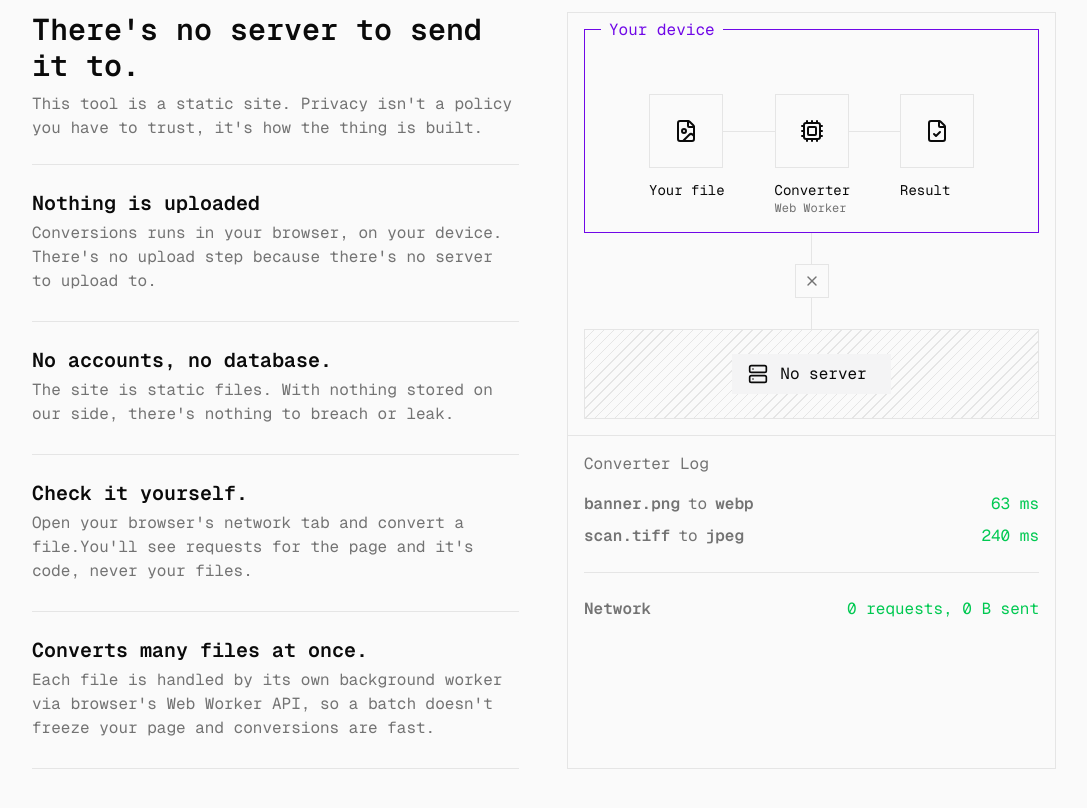
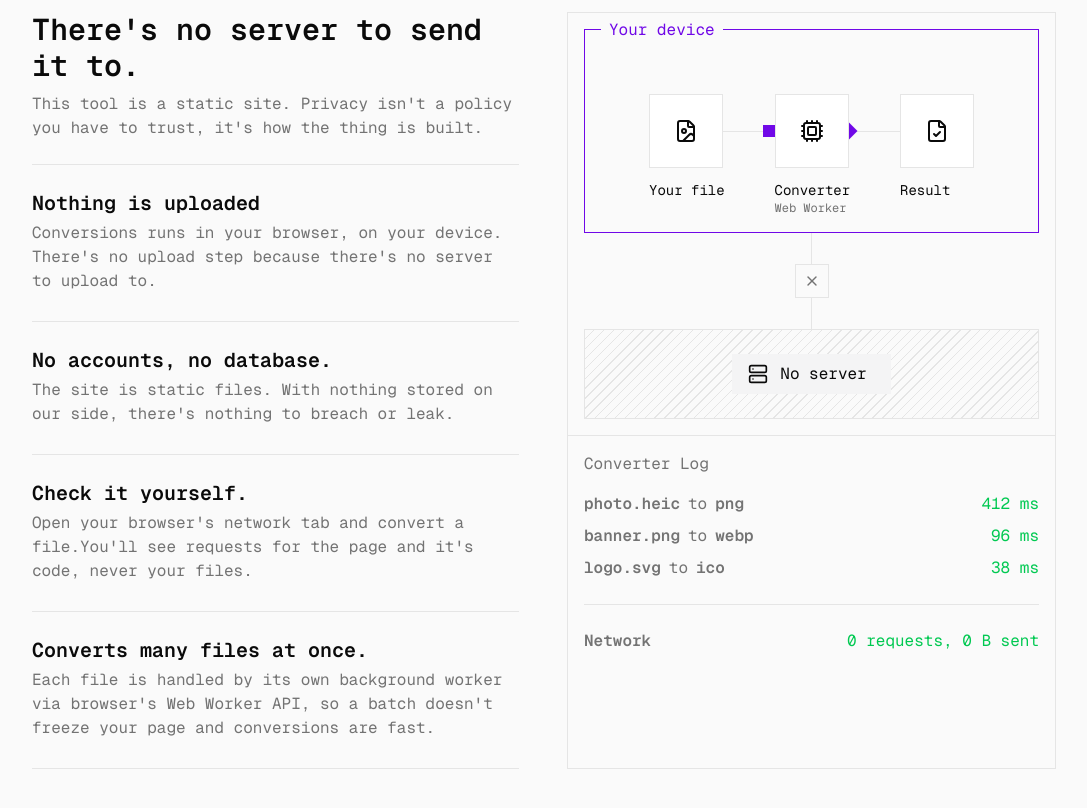
Before and after one commit to salman9802/image2image, a Next.js app: page / in a window 1280 px wide. Shown: the part 1060-1868 px from the top of the page, without its empty margins (96-1183 px from the left). Built offline with nearby package versions, Linux system fonts and the light colour scheme.

Commit message:
feat: add animation to `FeatureSection`'s diagram

```diff
--- a/app/_components/FeatureSection.tsx
+++ b/app/_components/FeatureSection.tsx
@@ -3,7 +3,8 @@
 import { Separator } from "@/components/ui/separator"
 import { Cpu, FileCheck, FileImage, Server, X } from "lucide-react";
 import React from "react";
-import { PiFileFill } from "react-icons/pi";
+import { motion } from "motion/react";
+import { gsap, useGSAP } from "@/lib/gsap";
 
 type TFeature = {
   title: string;
@@ -28,7 +29,66 @@ const FEATURES: TFeature[] = [
   }
 ];
 
+const CONVERSIONS = [
+  { from: "photo.heic", to: "png", ms: 412 },
+  { from: "banner.png", to: "webp", ms: 96 },
+  { from: "logo.svg", to: "ico", ms: 38 },
+  { from: "scan.tiff", to: "jpeg", ms: 240 },
+  { from: "shot.avif", to: "png", ms: 130 },
+];
+
+type TFeedLine = typeof CONVERSIONS[number] & { id: number; };
+
 const FeatureSection = () => {
+  const [feed, setFeed] = React.useState<TFeedLine[]>([{ id: 0, ...(CONVERSIONS[0]) }]);
+
+  const firstDotRef = React.useRef<null | HTMLDivElement>(null);
+  const secondDotRef = React.useRef<null | HTMLDivElement>(null);
+
+  useGSAP(() => {
+    let n = 0;
+    const tl = gsap.timeline({ repeat: -1 });
+
+    tl.set({}, {}, "+=1");
+    tl.call(() => {
+      const r = Math.random();
+      gsap.set(firstDotRef.current, {
+        rotate: r < 0.5 ? 45 : 0,
+      });
+      gsap.set(secondDotRef.current, {
+        rotate: r >= 0.5 ? 45 : 0,
+      });
+    });
+    // tl.call(() => setWiggleLogo(true), undefined, "=+0.3");
+
+    tl.fromTo(firstDotRef.current,
+      {
+        left: "-10%",
+      },
+      {
+        left: "110%",
+        duration: 0.5
+      }
+    );
+
+    tl.fromTo(secondDotRef.current,
+      {
+        left: "-10%",
+      },
+      {
+        left: "110%",
+        duration: 0.5,
+        delay: 0.3
+      }
+    );
+
+    tl.call(() => {
+      n++;
+      setFeed(prev => ([...prev, { id: n, ...CONVERSIONS[n % CONVERSIONS.length] }].slice(-3)));
+    });
+
+  }, { dependencies: [] });
+
   return (
     <div className="w-11/12 mx-auto my-24 font-mono flex gap-6 flex-col md:flex-row md:gap-12 md:w-3/4 lg:w-4/5">
 
@@ -63,26 +123,32 @@ const FeatureSection = () => {
             <span className="absolute -top-3 left-4 text-primary px-2 bg-neutral-50 dark:bg-black">Your device</span>
 
             <div className="relative flex flex-col gap-2">
-              <div className="border border-border p-2 md:p-6">
+              <div className="z-20 bg-background border border-border p-2 md:p-6">
                 <FileImage className="size-6" />
               </div>
               <span className="absolute -bottom-8 text-nowrap text-xs md:text-sm">Your file</span>
             </div>
 
-            <DiagramHorizontalLine />
+            <div className="w-full relative">
+              <DiagramHorizontalLine />
+              <div ref={firstDotRef} className="absolute size-3 bg-primary top-1/2 -translate-y-1/2 left-full z-10" />
+            </div>
 
             <div className="relative flex flex-col gap-2">
-              <div className="border border-border p-2 md:p-6">
+              <div className="z-20 bg-background border border-border p-2 md:p-6">
                 <Cpu className="size-6" />
               </div>
               <span className="absolute -bottom-8 text-nowrap text-xs md:text-sm">Converter</span>
               <span className="absolute -bottom-12 text-muted-foreground text-nowrap text-[8px] md:text-xs">Web Worker</span>
             </div>
 
-            <DiagramHorizontalLine />
+            <div className="w-full relative">
+              <DiagramHorizontalLine />
+              <div ref={secondDotRef} className="absolute size-3 bg-primary top-1/2 -translate-y-1/2 left-full z-10" />
+            </div>
 
             <div className="relative flex flex-col gap-2">
-              <div className="border border-border p-2 md:p-6">
+              <div className="z-20 bg-background border border-border p-2 md:p-6">
                 <FileCheck className="size-6" />
               </div>
               <span className="absolute -bottom-8 text-nowrap text-xs md:text-sm">Result</span>
@@ -117,24 +183,23 @@ const FeatureSection = () => {
           {/* Conversion Logs */}
           <div className="flex flex-col gap-2">
 
-            <div className="flex items-center justify-between">
-              <p className="font-semibold text-muted-foreground flex items-center gap-2">
-                <span>banner.png</span>
-                <span className="font-normal">to</span>
-                <span>webp</span>
-              </p>
-              <p className="text-green-500 tabular-nums">63 ms</p>
-            </div>
-
-            <div className="flex items-center justify-between">
-              <p className="font-semibold text-muted-foreground flex items-center gap-2">
-                <span>scan.tiff</span>
-                <span className="font-normal">to</span>
-                <span>jpeg</span>
-              </p>
-              <p className="text-green-500 tabular-nums">240 ms</p>
-            </div>
-
+            {feed.map((feed) => (
+              <motion.div
+                key={feed.id}
+                initial={{ opacity: 0, y: 4 }}
+                whileInView={"animate"}
+                animate={{ opacity: 1, y: 0 }}
+                exit={{ opacity: 0 }}
+                className="flex items-center justify-between"
+              >
+                <p className="font-semibold text-muted-foreground flex items-center gap-2">
+                  <span>{feed.from}</span>
+                  <span className="font-normal">to</span>
+                  <span>{feed.to}</span>
+                </p>
+                <p className="text-green-500 tabular-nums">{feed.ms} ms</p>
+              </motion.div>
+            ))}
           </div>
 
           <div className="my-2">
--- a/package.json
+++ b/package.json
@@ -20,6 +20,7 @@
     "icojs": "^1.0.1",
     "jszip": "^3.10.2",
     "lucide-react": "^1.48.0",
+    "motion": "^14.3.0",
     "next": "16.3.6",
     "react": "19.2.8",
     "react-dom": "19.2.8",
```
Also changed, not shown: 1 other file (tests, documents, lock files or other folders).
